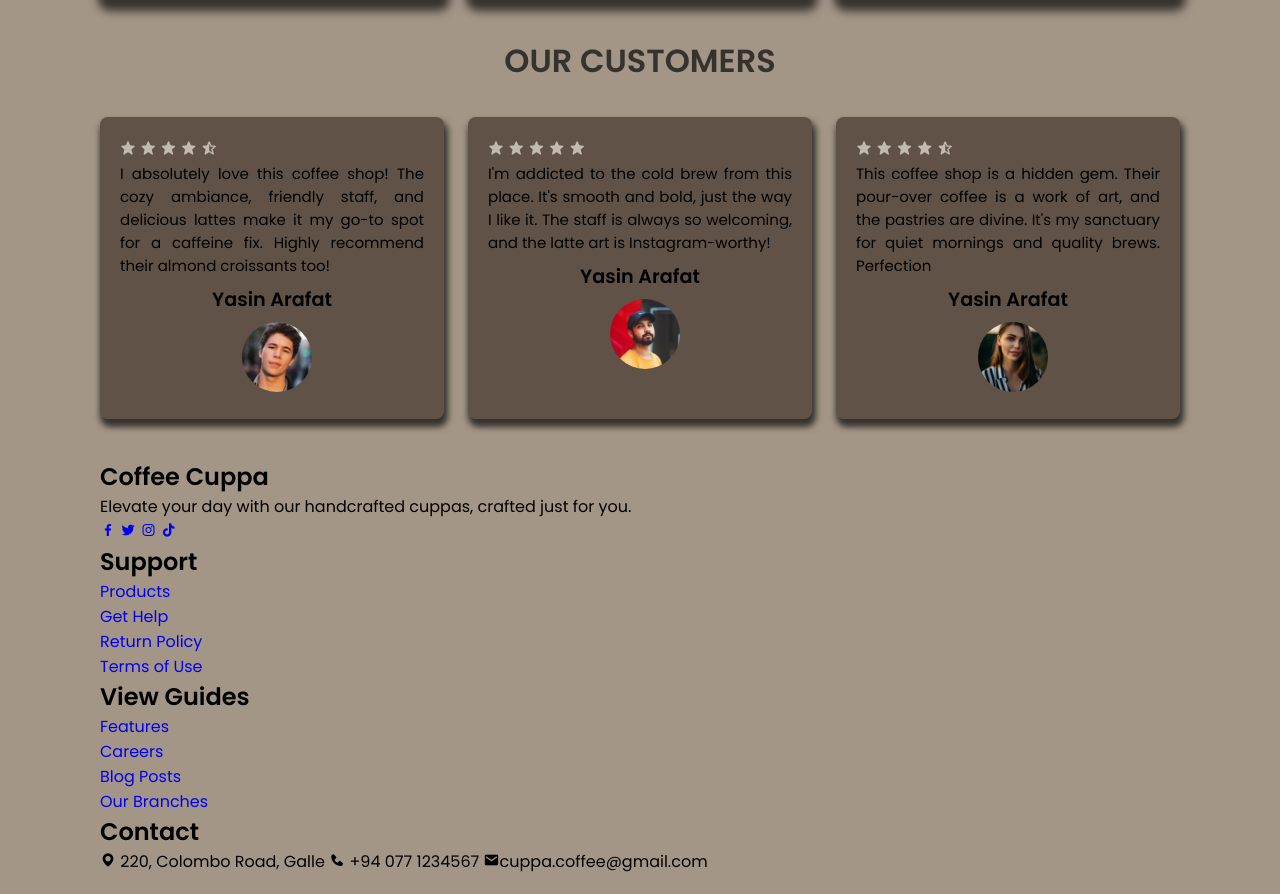
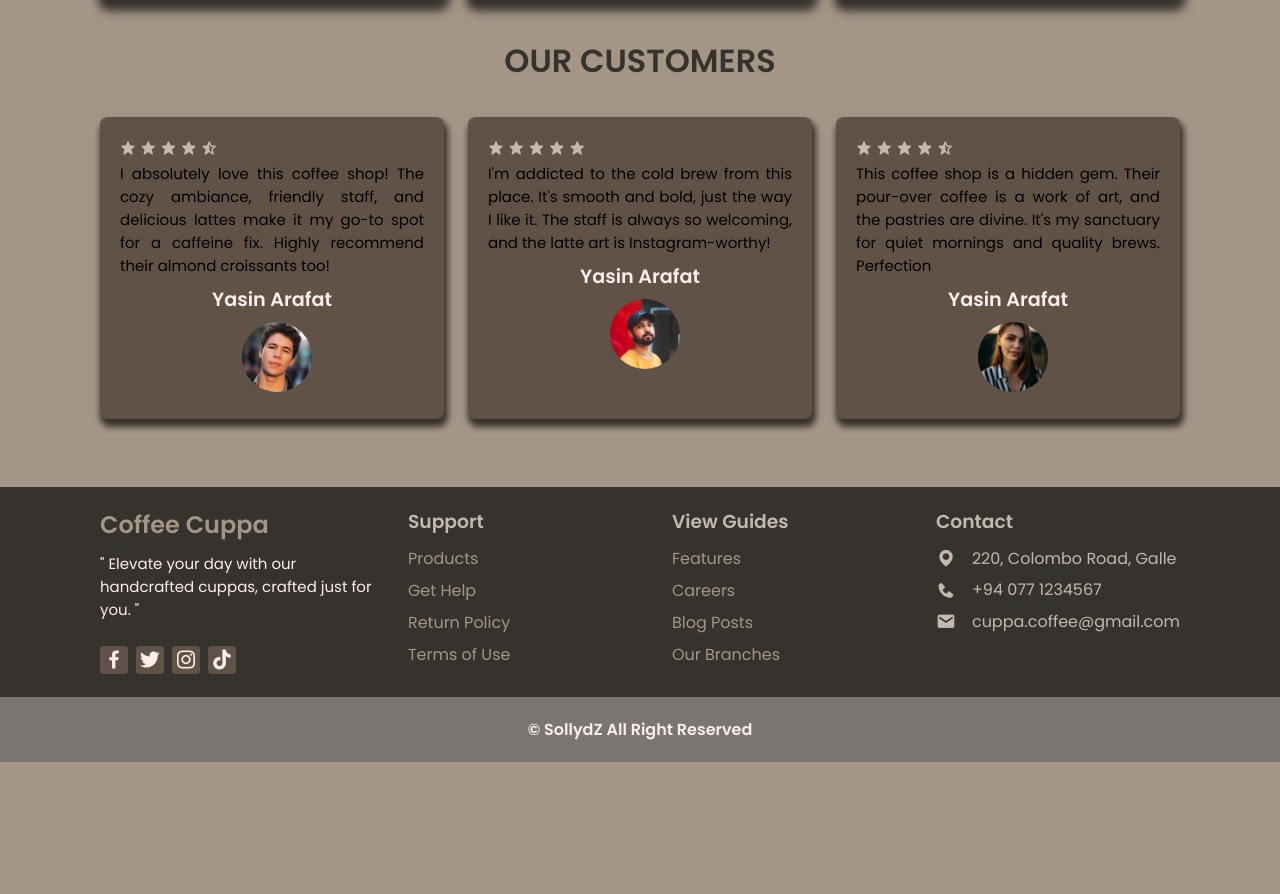
Before and after one commit to huzaifameer/Cuppa-Coffe, a website: page src/Index.html in a window 1280 px wide. Shown: the part 2175-3069 px from the top of the page. After the commit the page ends 2937 px from the top, so only its background shows below. Drawn offline with nearby package versions, Linux system fonts and the light colour scheme.

Commit message:
committed

```diff
--- a/src/Index.html
+++ b/src/Index.html
@@ -201,37 +201,42 @@
     <section class="footer">
         <div class="footer-box">
             <h2>Coffee Cuppa</h2>
-            <p>Elevate your day with our handcrafted cuppas, crafted just for you.</p>
+            <p>" Elevate your day with our handcrafted cuppas, crafted just for you. "</p>
             <div class="social">
                 <a href="#"><i class="bx bxl-facebook"></i></a>
                 <a href="#"><i class="bx bxl-twitter"></i></a>
                 <a href="#"><i class="bx bxl-instagram"></i></a>
                 <a href="#"><i class="bx bxl-tiktok"></i></a>
             </div>
+        </div>
         <div class="footer-box">
-                <h2>Support</h2>
+            <h3>Support</h3>
             <li><a href="#">Products</a></li>
             <li><a href="#">Get Help</a></li>
             <li><a href="#">Return Policy</a></li>
             <li><a href="#">Terms of Use</a></li>
         </div>
             <div class="footer-box">
-                <h2>View Guides</h2>
+                <h3>View Guides</h3>
                 <li><a href="#">Features</a></li>
                 <li><a href="#">Careers</a></li>
                 <li><a href="#">Blog Posts</a></li>
                 <li><a href="#">Our Branches</a></li>
             </div>
             <div class="footer-box">
-                <h2>Contact</h2>
+                <h3>Contact</h3>
                 <div class="contact">
                     <span><i class="bx bxs-map"></i> 220, Colombo Road, Galle</span>
                     <span><i class="bx bxs-phone"></i> +94 077 1234567</span>
                     <span><i class="bx bxs-envelope"></i>cuppa.coffee@gmail.com</span>
                 </div>
             </div>
+    </section>
+    <!--copyright-->
+    <div class="copyright">
+        <p>&#169; SollydZ All Right Reserved</p>
     </div>
-    </section>
+    <!--copyright-->
     <!--Footer Section-->
 
 <script src="./main.js"></script>
--- a/src/styles.css
+++ b/src/styles.css
@@ -183,6 +183,7 @@ section{
     color: #36322D;
 }
 .products-container{
+    user-select: none;
     display: grid;
     grid-template-columns: repeat(auto-fit,minmax(280px, auto));
     gap: 1.5rem;
@@ -239,11 +240,13 @@ section{
     transition: 0.4s all ease-in-out;
 }
 .customers-container{
+    user-select: none;
     border-radius: 6px;
     display: grid;
     grid-template-columns: repeat(auto-fit,minmax(280px,auto));
     gap: 1.5rem;
     margin-top: 2rem;
+    margin-bottom: 3rem;
 }
 .customers-container .box{
     background-color: #605246;
@@ -263,6 +266,7 @@ section{
     font-weight: 600;
     text-align: center;
     margin: 0.5rem 0 0.5rem;
+    color: #ffeeee;
 }
 .customers-container .box img{
     width: 70px;
@@ -278,3 +282,75 @@ section{
     cursor: pointer;
     transition: 0.3s all linear;
 }
+.footer{
+    user-select: none;
+    background-color: #36322D;
+    display: grid;
+    grid-template-columns: repeat(auto-fit,minmax(240px,auto));
+    gap: 1.5rem;
+}
+.footer-box h2{
+    font-size: 1.5rem;
+    font-weight: 600;
+    margin-bottom: 10px;
+    color: #A49687;
+}
+.footer-box p{
+    font-size: 0.938rem;
+    margin-bottom: 10px;
+    color: #ffeeee;
+}
+.social{
+    display: flex;
+    align-items: center;
+    column-gap: 0.5rem;
+    margin-top: 25px;
+}
+.social a .bx{
+    text-decoration: none;
+    color: #ffeeee;
+    font-size: 24px;
+    background-color: #605246;
+    border-radius: .2rem;
+    padding: 2px;
+}
+.social a .bx:hover{
+    background-color: #ffeeee;
+    color: #36322D;
+    transition: 0.3s all ease-in-out;
+}
+.footer-box h3{
+    font-weight: 600;
+    margin-bottom: 10px;
+    color: #C2B9AF;
+}
+.footer-box li{
+    padding-bottom: 7px;
+}
+.footer-box li a{
+    color: #A49687;
+}
+.footer-box li a:hover{
+    color: #fff;
+}
+.contact{
+    display: flex;
+    flex-direction: column;
+    row-gap: 0.4rem;
+    color: #C2B9AF;
+}
+.contact span{
+    display: flex;
+    align-items: center;
+}
+.contact i{
+    font-size: 20px;
+    margin-right: 1rem;
+}
+.copyright{
+    padding: 20px;
+    background-color: #797673;
+    color: #ffeeee;
+    font-weight: 600;
+    text-align: center;
+}
```
Lines whose indentation alone changed are shown as unchanged.
